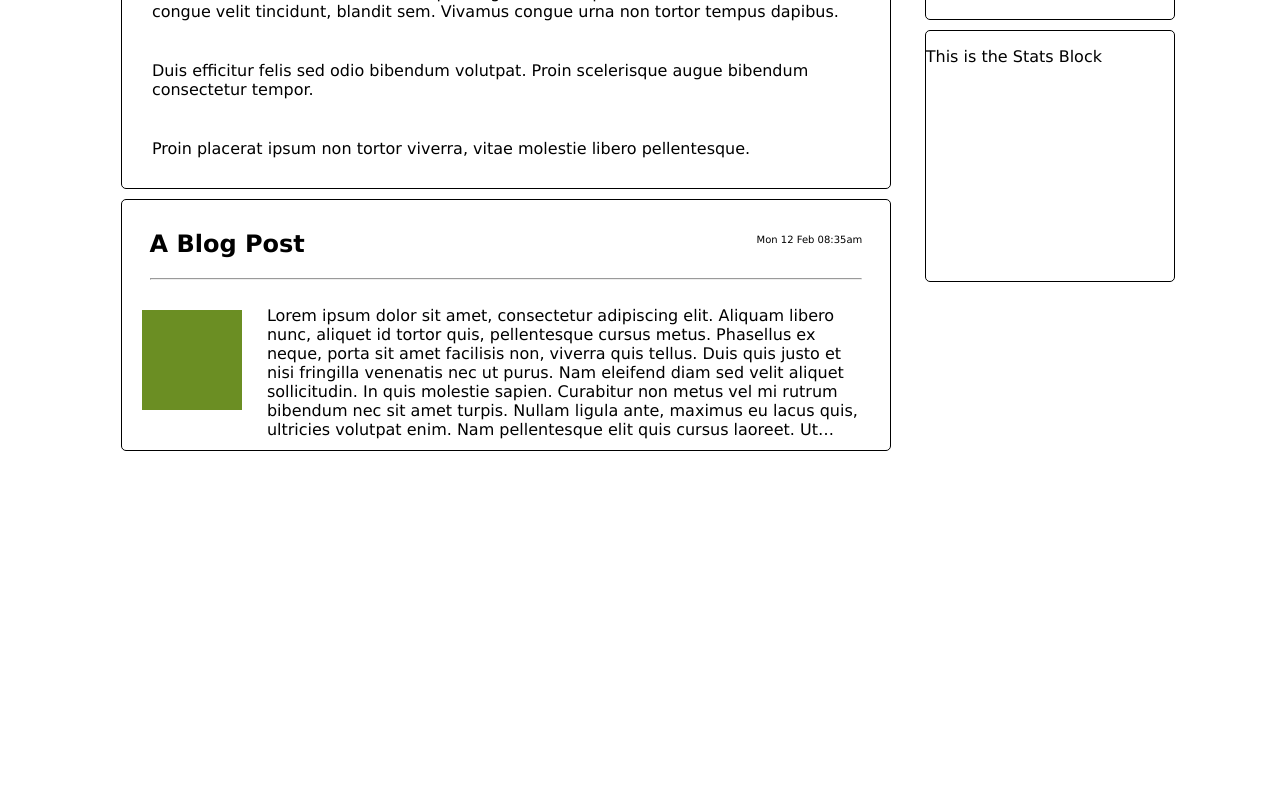
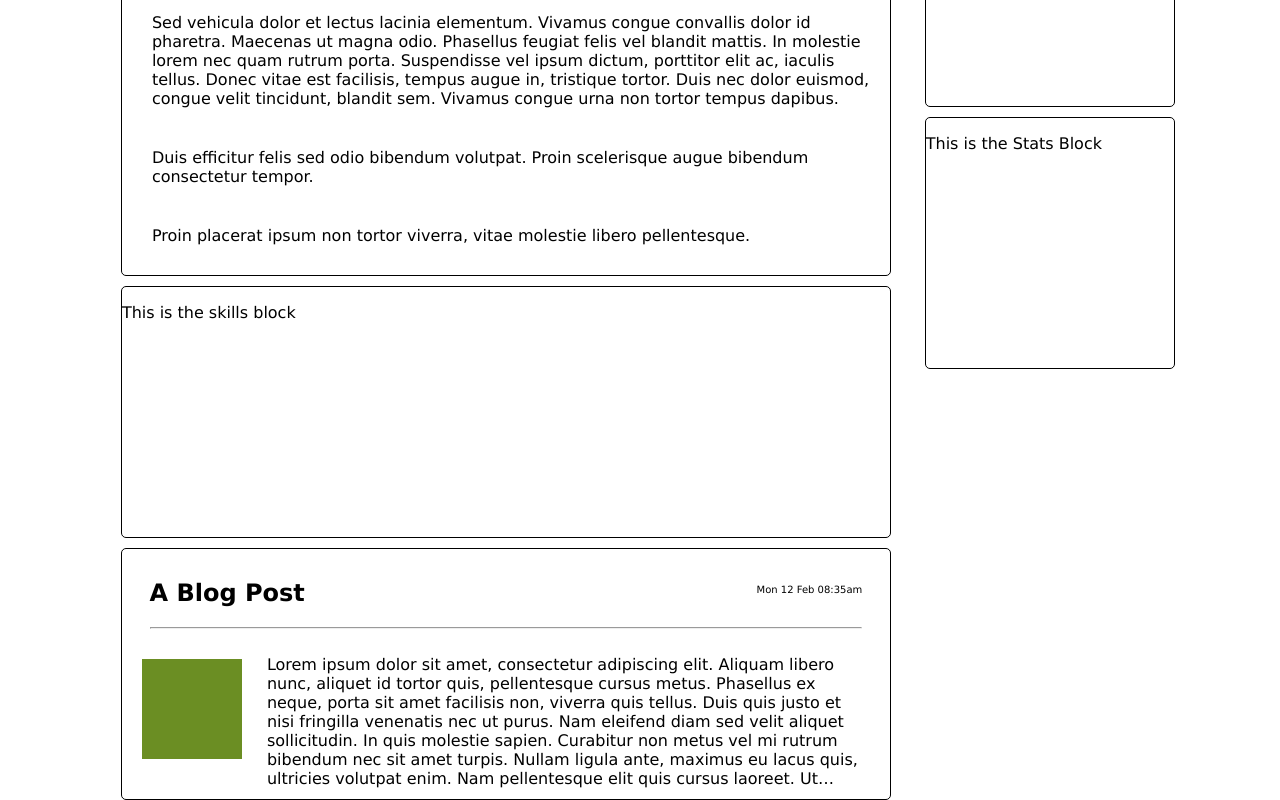
Before and after one commit to haze-bear/hazebear, a React (Create React App) app: page / in a window 1280 px wide. Shown: the part 826-1626 px from the top of the page. Before the commit the page ends 1277 px from the top, so only its background shows below. Built offline with nearby package versions, Linux system fonts and the light colour scheme.

Commit message:
added skills block

```diff
--- a/src/App.js
+++ b/src/App.js
@@ -8,6 +8,8 @@ import Blog from './components/blog/blog'
 import MainBlock from './components/mainBlock/mainBlock'
 import Nav from './components/navigation/navigation'
 import Stats from './components/stats/stats'
+import Skills from './components/skills/skills'
+
 
 class App extends Component {
 
@@ -30,6 +32,8 @@ class App extends Component {
          */}
         <div className='main'>
           <MainBlock></MainBlock>
+
+          <Skills></Skills>
 
           {/* BLog will need container creating to populate with API requests. using <Blog/> as a child. */}
           <Blog Title="A Blog Post" DateTime="Mon 12 Feb 08:35am" Content="Lorem ipsum dolor sit amet, consectetur adipiscing elit. Aliquam libero nunc, aliquet id tortor quis, pellentesque cursus metus. Phasellus ex neque, porta sit amet facilisis non, viverra quis tellus. Duis quis justo et nisi fringilla venenatis nec ut purus. Nam eleifend diam sed velit aliquet sollicitudin. In quis molestie sapien. Curabitur non metus vel mi rutrum bibendum nec sit amet turpis. Nullam ligula ante, maximus eu lacus quis, ultricies volutpat enim. Nam pellentesque elit quis cursus laoreet. Ut elementum et urna eu viverra. Lorem ipsum dolor sit amet, consectetur adipiscing elit. Aliquam libero nunc, aliquet id tortor quis, pellentesque cursus metus. Phasellus ex neque, porta sit amet facilisis non, viverra quis tellus. Duis quis justo et nisi fringilla venenatis nec ut purus. Nam eleifend diam sed velit aliquet sollicitudin. In quis molestie sapien. Curabitur non metus vel mi rutrum bibendum nec sit amet turpis. Nullam ligula ante, maximus eu lacus quis, ultricies volutpat enim. Nam pellentesque elit quis cursus laoreet. Ut elementum et urna eu viverra." />
--- /dev/null
+++ b/src/components/skills/skills.css
@@ -0,0 +1,6 @@
+.skillsContainer {
+    border: 1px solid black;
+    border-radius: 5px;
+    height: 250px;
+    margin-top: 10px;
+}
--- /dev/null
+++ b/src/components/skills/skills.js
@@ -0,0 +1,13 @@
+import React from 'react'
+import './skills.css'
+
+
+function Skills() {
+    return (
+        <div className='skillsContainer'>
+            <p>This is the skills block</p>
+        </div>
+    )
+}
+
+export default Skills;
```
